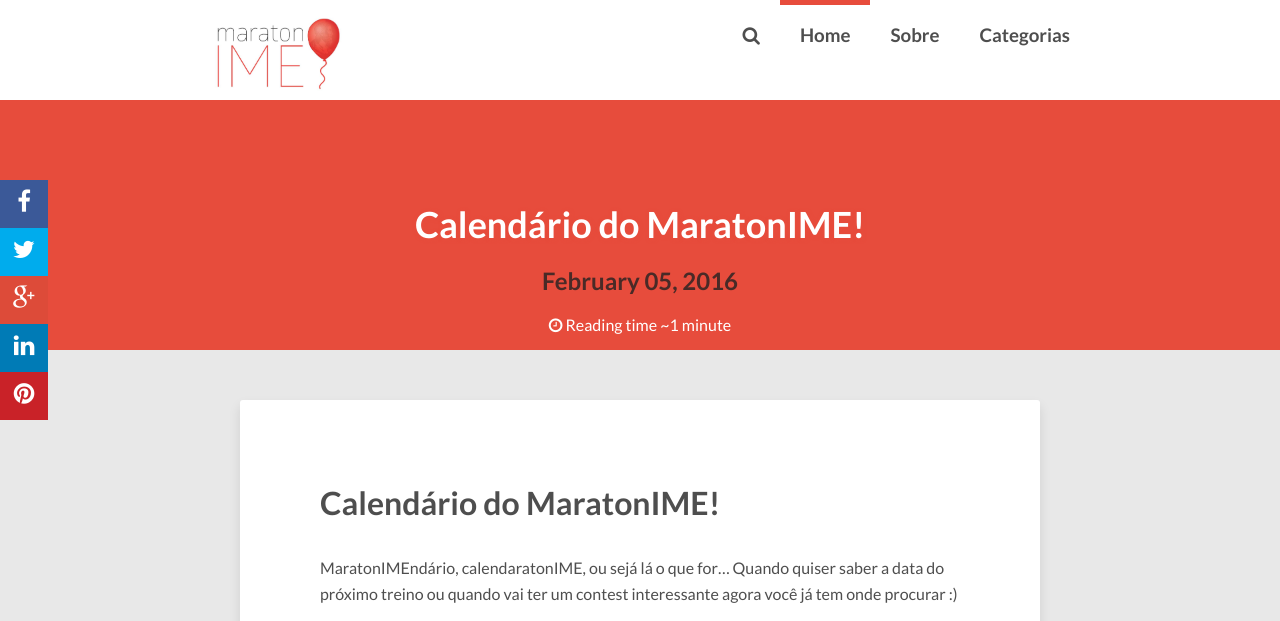
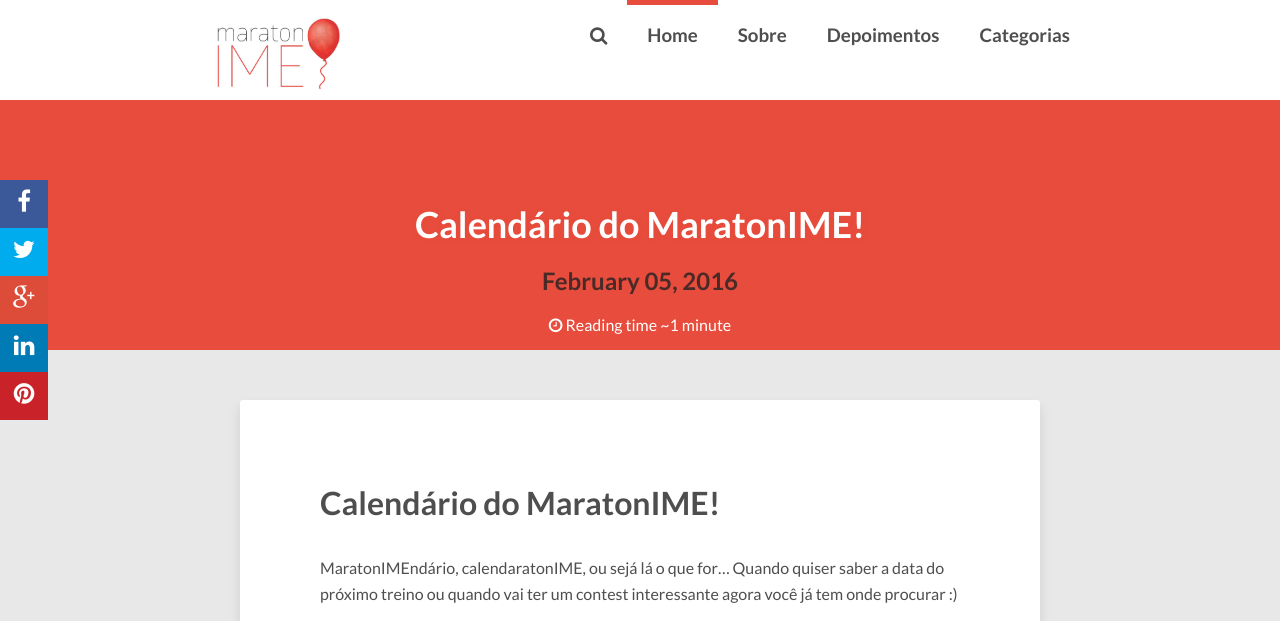
Before and after one commit to maratonusp/blog, a Jekyll site: the page built from _posts/2016-02-05-calendario-maratonime.markdown, in a window 1280 px wide. Shown: the top 621 px of the page. Built offline with Jekyll 4.4.1, drawn with Linux system fonts in a browser that asks for light colours; nearby versions of some CDN libraries; comment, search, counter and statistics services are not loaded; grey boxes are pictures that could not be loaded.

Commit message:
Aba especial para depoimentos

```diff
--- a/_config.yml
+++ b/_config.yml
@@ -14,6 +14,8 @@ menu:
     url: ''
   - title: 'Sobre'
     url: 'about'
+  - title: 'Depoimentos'
+    url: 'depoimentos'
 #  - title: 'História'
 #    url: 'categories/#historia'
 #  - title: 'Fotos'
```
